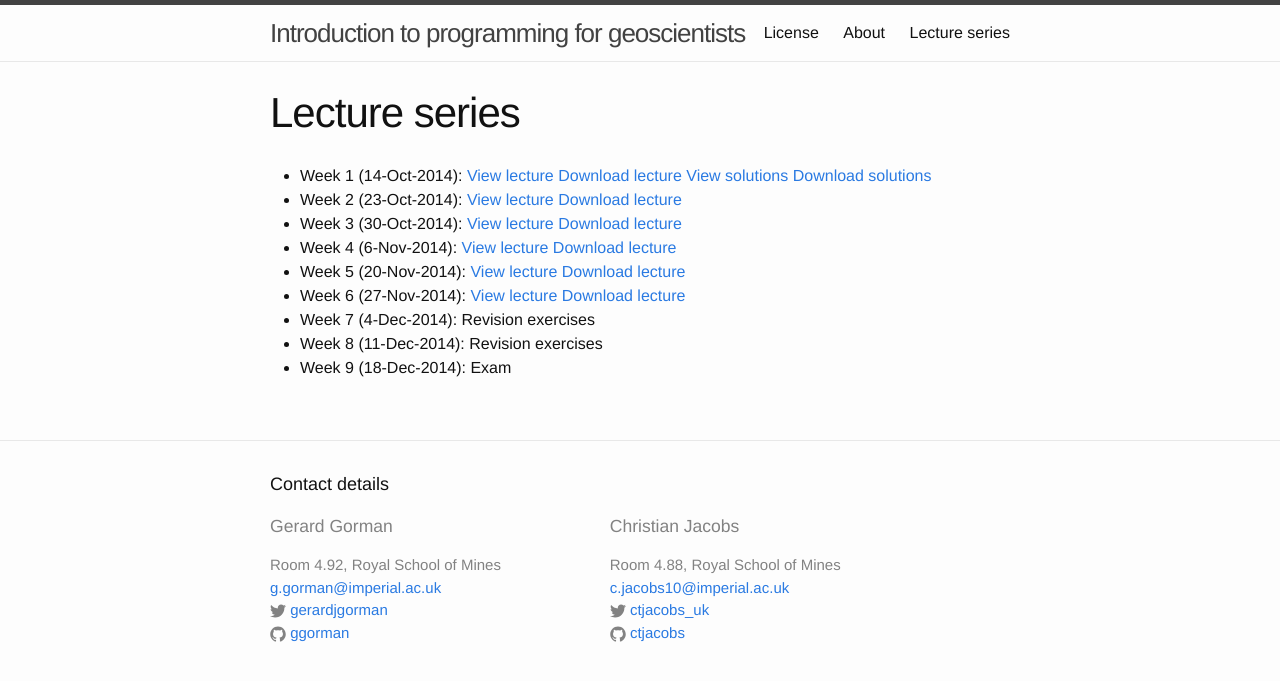
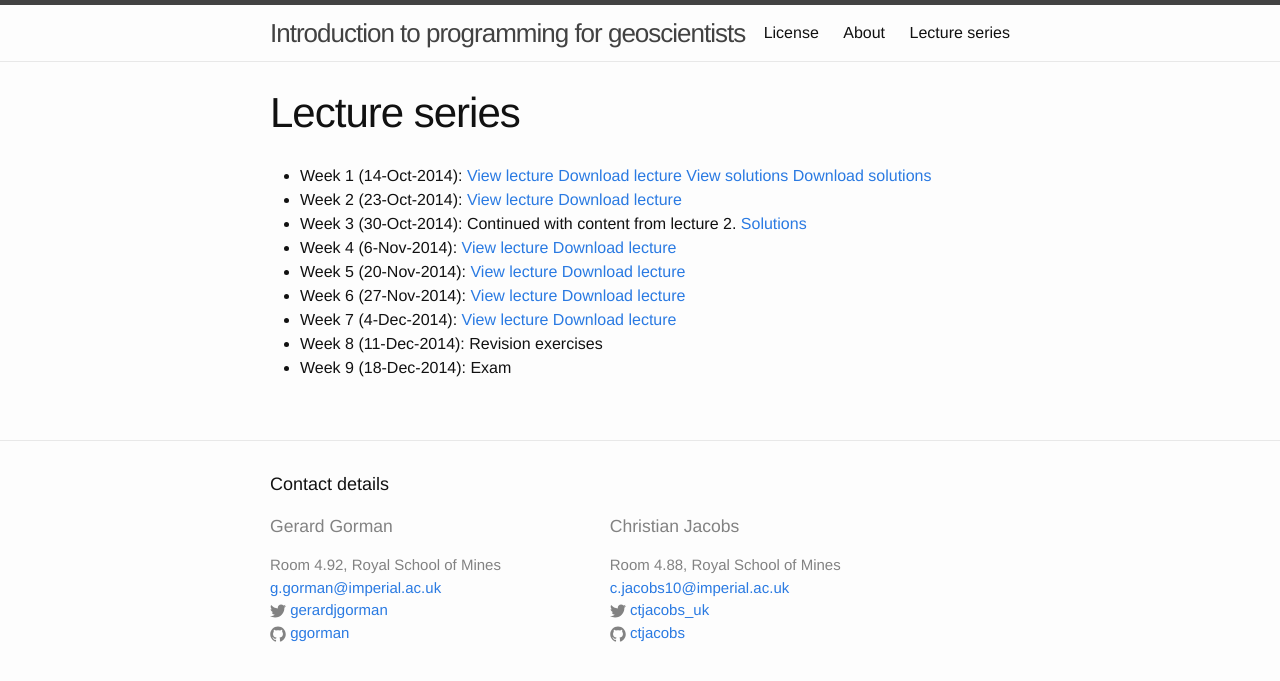
Before and after one commit to ggorman/Introduction-to-programming-for-geoscientists, a Jekyll site: the page built from lecture_series.md, in a window 1280 px wide. Shown: the top 681 px of the page. Built offline with Jekyll 4.4.1, drawn with Linux system fonts in a browser that asks for light colours.

Commit message:
Update links

```diff
--- a/_posts/2014-10-16-Lecture1.markdown
+++ b/_posts/2014-10-16-Lecture1.markdown
@@ -6,7 +6,7 @@
 ---
 
 The lecture is written in IPython notebook format. You will quickly see that you can edit these notebooks yourself to add your own notes and do the exercises. You can view it directly using
-[nbviewer](http://nbviewer.ipython.org/url/raw.github.com/ggorman/Introduction-to-programming-for-geoscientists/master/notebook/Lecture-1-Introduction-to-programming-for-geoscientists.ipynb?raw=true) or [download the notebook here](http://raw.github.com/ggorman/Introduction-to-programming-for-geoscientists/master/notebook/Lecture-1-Introduction-to-programming-for-geoscientists.ipynb?raw=true) (Note: you may need to right-click and use *Save Link As...*).
+[nbviewer](http://nbviewer.ipython.org/url/raw.githubusercontent.com/ggorman/Introduction-to-programming-for-geoscientists/master/notebook/Lecture-1-Introduction-to-programming-for-geoscientists.ipynb) or [download the notebook here](http://raw.githubusercontent.com/ggorman/Introduction-to-programming-for-geoscientists/master/notebook/Lecture-1-Introduction-to-programming-for-geoscientists.ipynb) (Note: you may need to right-click and use *Save Link As...*).
 
 ### Initial setup
 We recommend that you download the notebooks for the lecture and store them in the H: drive.
--- a/_posts/2014-10-17-Lecture1-solutions.markdown
+++ b/_posts/2014-10-17-Lecture1-solutions.markdown
@@ -5,4 +5,4 @@
 categories: Lecture notes
 ---
 
-[Download](http://nbviewer.ipython.org/url/raw.github.com/ggorman/Introduction-to-programming-for-geoscientists/master/notebook/Lecture-1-Introduction-to-programming-for-geoscientists-Solutions.ipynb?raw=true)
+[Download](http://nbviewer.ipython.org/url/raw.githubusercontent.com/ggorman/Introduction-to-programming-for-geoscientists/master/notebook/Lecture-1-Introduction-to-programming-for-geoscientists-Solutions.ipynb)
--- a/_posts/2014-10-23-Lecture2.markdown
+++ b/_posts/2014-10-23-Lecture2.markdown
@@ -7,9 +7,9 @@
 
 The lecture is written in IPython notebook format. You can view it directly
 using
-[nbviewer](http://nbviewer.ipython.org/url/raw.github.com/ggorman/Introduction-to-programming-for-geoscientists/master/notebook/Lecture-2-Introduction-to-programming-for-geoscientists.ipynb?raw=true)
+[nbviewer](http://nbviewer.ipython.org/url/raw.githubusercontent.com/ggorman/Introduction-to-programming-for-geoscientists/master/notebook/Lecture-2-Introduction-to-programming-for-geoscientists.ipynb)
 or [download the notebook
-here](http://raw.github.com/ggorman/Introduction-to-programming-for-geoscientists/master/notebook/Lecture-2-Introduction-to-programming-for-geoscientists.ipynb?raw=true)
+here](http://raw.githubusercontent.com/ggorman/Introduction-to-programming-for-geoscientists/master/notebook/Lecture-2-Introduction-to-programming-for-geoscientists.ipynb)
 (Note: you may need to right-click and use *Save Link As...*).
 
 If you are having difficulty opening the file in Anaconda or Canopy then please
--- a/_posts/2014-10-30-Lecture2-solutions.markdown
+++ b/_posts/2014-10-30-Lecture2-solutions.markdown
@@ -1,8 +1,8 @@
 ---
 layout: post
-title:  "Solutions to exercises in lecture 2"
+title:  "Solutions to exercises in lecture 1"
 date:   2014-10-30 00:00:00
 categories: Lecture notes
 ---
 
-[Download](http://nbviewer.ipython.org/url/raw.github.com/ggorman/Introduction-to-programming-for-geoscientists/master/notebook/Lecture-2-Introduction-to-programming-for-geoscientists-Solutions.ipynb?raw=true)
+[Download](http://nbviewer.ipython.org/url/raw.githubusercontent.com/ggorman/Introduction-to-programming-for-geoscientists/master/notebook/Lecture-2-Introduction-to-programming-for-geoscientists-Solutions.ipynb)
--- a/_posts/2014-10-30-Lecture3.markdown
+++ b/_posts/2014-10-30-Lecture3.markdown
@@ -10,7 +10,3 @@
 [nbviewer](http://nbviewer.ipython.org/url/raw.githubusercontent.com/ggorman/Introduction-to-programming-for-geoscientists/master/notebook/Lecture-2-Introduction-to-programming-for-geoscientists.ipynb) or [the notebook here](http://raw.githubusercontent.com/ggorman/Introduction-to-programming-for-geoscientists/master/notebook/Lecture-2-Introduction-to-programming-for-geoscientists.ipynb). (Note: you may need to right-click and use *Save Link As...*).
 
 If you are having difficulty opening the file in Anaconda or Canopy then please revise the guidelines in week 1 or call on one of the GTA's.
-
-<!--
-[Solutions](http://nbviewer.ipython.org/url/raw.github.com/ggorman/Introduction-to-programming-for-geoscientists/master/notebook/Lecture-1-Introduction-to-programming-for-geoscientists-Solutions.ipynb?raw=true)
--->
--- a/lecture_series.md
+++ b/lecture_series.md
@@ -5,40 +5,38 @@
 ---
 
 * Week 1 (14-Oct-2014):
-[View lecture](http://nbviewer.ipython.org/url/raw.github.com/ggorman/Introduction-to-programming-for-geoscientists/master/notebook/Lecture-1-Introduction-to-programming-for-geoscientists.ipynb?raw=true)
-[Download lecture](http://raw.github.com/ggorman/Introduction-to-programming-for-geoscientists/master/notebook/Lecture-1-Introduction-to-programming-for-geoscientists.ipynb?raw=true)
-[View solutions](http://nbviewer.ipython.org/url/raw.github.com/ggorman/Introduction-to-programming-for-geoscientists/master/notebook/Lecture-1-Introduction-to-programming-for-geoscientists-Solutions.ipynb?raw=true)
-[Download solutions](http://raw.github.com/ggorman/Introduction-to-programming-for-geoscientists/master/notebook/Lecture-1-Introduction-to-programming-for-geoscientists-Solutions.ipynb?raw=true)
+[View lecture](http://nbviewer.ipython.org/url/raw.githubusercontent.com/ggorman/Introduction-to-programming-for-geoscientists/master/notebook/Lecture-1-Introduction-to-programming-for-geoscientists.ipynb)
+[Download lecture](http://raw.githubusercontent.com/ggorman/Introduction-to-programming-for-geoscientists/master/notebook/Lecture-1-Introduction-to-programming-for-geoscientists.ipynb)
+[View solutions](http://nbviewer.ipython.org/url/raw.githubusercontent.com/ggorman/Introduction-to-programming-for-geoscientists/master/notebook/Lecture-1-Introduction-to-programming-for-geoscientists-Solutions.ipynb)
+[Download solutions](http://raw.githubusercontent.com/ggorman/Introduction-to-programming-for-geoscientists/master/notebook/Lecture-1-Introduction-to-programming-for-geoscientists-Solutions.ipynb)
 * Week 2 (23-Oct-2014):
-[View lecture](http://nbviewer.ipython.org/url/raw.github.com/ggorman/Introduction-to-programming-for-geoscientists/master/notebook/Lecture-2-Introduction-to-programming-for-geoscientists.ipynb?raw=true)
-[Download lecture](http://raw.github.com/ggorman/Introduction-to-programming-for-geoscientists/master/notebook/Lecture-2-Introduction-to-programming-for-geoscientists.ipynb?raw=true)
+[View lecture](http://nbviewer.ipython.org/url/raw.githubusercontent.com/ggorman/Introduction-to-programming-for-geoscientists/master/notebook/Lecture-2-Introduction-to-programming-for-geoscientists.ipynb)
+[Download lecture](http://raw.githubusercontent.com/ggorman/Introduction-to-programming-for-geoscientists/master/notebook/Lecture-2-Introduction-to-programming-for-geoscientists.ipynb)
+* Week 3 (30-Oct-2014): Continued with content from lecture 2.
+[Solutions](http://nbviewer.ipython.org/url/raw.githubusercontent.com/ggorman/Introduction-to-programming-for-geoscientists/master/notebook/Lecture-2-Introduction-to-programming-for-geoscientists-Solutions.ipynb)
+* Week 4 (6-Nov-2014):
+[View lecture](http://nbviewer.ipython.org/url/raw.githubusercontent.com/ggorman/Introduction-to-programming-for-geoscientists/master/notebook/Lecture-3-Introduction-to-programming-for-geoscientists.ipynb)
+[Download lecture](http://raw.githubusercontent.com/ggorman/Introduction-to-programming-for-geoscientists/master/notebook/Lecture-3-Introduction-to-programming-for-geoscientists.ipynb)
 <!--
-[Solutions](http://nbviewer.ipython.org/url/raw.github.com/ggorman/Introduction-to-programming-for-geoscientists/master/notebook/Lecture-2-Introduction-to-programming-for-geoscientists-Solutions.ipynb?raw=true)
--->
-* Week 3 (30-Oct-2014):
-[View lecture](http://nbviewer.ipython.org/url/raw.github.com/ggorman/Introduction-to-programming-for-geoscientists/master/notebook/Lecture-3-Introduction-to-programming-for-geoscientists.ipynb?raw=true)
-[Download lecture](http://raw.github.com/ggorman/Introduction-to-programming-for-geoscientists/master/notebook/Lecture-3-Introduction-to-programming-for-geoscientists.ipynb?raw=true)
-<!--
-[Solutions](http://nbviewer.ipython.org/url/raw.github.com/ggorman/Introduction-to-programming-for-geoscientists/master/notebook/Lecture-3-Introduction-to-programming-for-geoscientists-Solutions.ipynb?raw=true)
--->
-* Week 4 (6-Nov-2014):
-[View lecture](http://nbviewer.ipython.org/url/raw.github.com/ggorman/Introduction-to-programming-for-geoscientists/master/notebook/Lecture-4-Introduction-to-programming-for-geoscientists.ipynb?raw=true)
-[Download lecture](http://raw.github.com/ggorman/Introduction-to-programming-for-geoscientists/master/notebook/Lecture-4-Introduction-to-programming-for-geoscientists.ipynb?raw=true)
-<!--
-[Solutions](http://nbviewer.ipython.org/url/raw.github.com/ggorman/Introduction-to-programming-for-geoscientists/master/notebook/Lecture-4-Introduction-to-programming-for-geoscientists-Solutions.ipynb?raw=true)
+[Solutions](http://nbviewer.ipython.org/url/raw.githubusercontent.com/ggorman/Introduction-to-programming-for-geoscientists/master/notebook/Lecture-3-Introduction-to-programming-for-geoscientists-Solutions.ipynb)
 -->
 * Week 5 (20-Nov-2014):
-[View lecture](http://nbviewer.ipython.org/url/raw.github.com/ggorman/Introduction-to-programming-for-geoscientists/master/notebook/Lecture-5-Introduction-to-programming-for-geoscientists.ipynb?raw=true)
-[Download lecture](http://raw.github.com/ggorman/Introduction-to-programming-for-geoscientists/master/notebook/Lecture-5-Introduction-to-programming-for-geoscientists.ipynb?raw=true)
+[View lecture](http://nbviewer.ipython.org/url/raw.githubusercontent.com/ggorman/Introduction-to-programming-for-geoscientists/master/notebook/Lecture-4-Introduction-to-programming-for-geoscientists.ipynb)
+[Download lecture](http://raw.githubusercontent.com/ggorman/Introduction-to-programming-for-geoscientists/master/notebook/Lecture-4-Introduction-to-programming-for-geoscientists.ipynb)
 <!--
-[Solutions](http://nbviewer.ipython.org/url/raw.github.com/ggorman/Introduction-to-programming-for-geoscientists/master/notebook/Lecture-5-Introduction-to-programming-for-geoscientists-Solutions.ipynb?raw=true)
+[Solutions](http://nbviewer.ipython.org/url/raw.githubusercontent.com/ggorman/Introduction-to-programming-for-geoscientists/master/notebook/Lecture-4-Introduction-to-programming-for-geoscientists-Solutions.ipynb)
 -->
 * Week 6 (27-Nov-2014):
-[View lecture](http://nbviewer.ipython.org/url/raw.github.com/ggorman/Introduction-to-programming-for-geoscientists/master/notebook/Lecture-6-Introduction-to-programming-for-geoscientists.ipynb?raw=true)
-[Download lecture](http://raw.github.com/ggorman/Introduction-to-programming-for-geoscientists/master/notebook/Lecture-6-Introduction-to-programming-for-geoscientists.ipynb?raw=true)
+[View lecture](http://nbviewer.ipython.org/url/raw.githubusercontent.com/ggorman/Introduction-to-programming-for-geoscientists/master/notebook/Lecture-5-Introduction-to-programming-for-geoscientists.ipynb)
+[Download lecture](http://raw.githubusercontent.com/ggorman/Introduction-to-programming-for-geoscientists/master/notebook/Lecture-5-Introduction-to-programming-for-geoscientists.ipynb)
 <!--
-[Solutions](http://nbviewer.ipython.org/url/raw.github.com/ggorman/Introduction-to-programming-for-geoscientists/master/notebook/Lecture-6-Introduction-to-programming-for-geoscientists-Solutions.ipynb?raw=true)
+[Solutions](http://nbviewer.ipython.org/url/raw.githubusercontent.com/ggorman/Introduction-to-programming-for-geoscientists/master/notebook/Lecture-5-Introduction-to-programming-for-geoscientists-Solutions.ipynb)
 -->
-* Week 7 (4-Dec-2014): Revision exercises
+* Week 7 (4-Dec-2014):
+[View lecture](http://nbviewer.ipython.org/url/raw.githubusercontent.com/ggorman/Introduction-to-programming-for-geoscientists/master/notebook/Lecture-6-Introduction-to-programming-for-geoscientists.ipynb)
+[Download lecture](http://raw.githubusercontent.com/ggorman/Introduction-to-programming-for-geoscientists/master/notebook/Lecture-6-Introduction-to-programming-for-geoscientists.ipynb)
+<!--
+[Solutions](http://nbviewer.ipython.org/url/raw.githubusercontent.com/ggorman/Introduction-to-programming-for-geoscientists/master/notebook/Lecture-6-Introduction-to-programming-for-geoscientists-Solutions.ipynb)
+-->
 * Week 8 (11-Dec-2014): Revision exercises
 * Week 9 (18-Dec-2014): Exam
```
